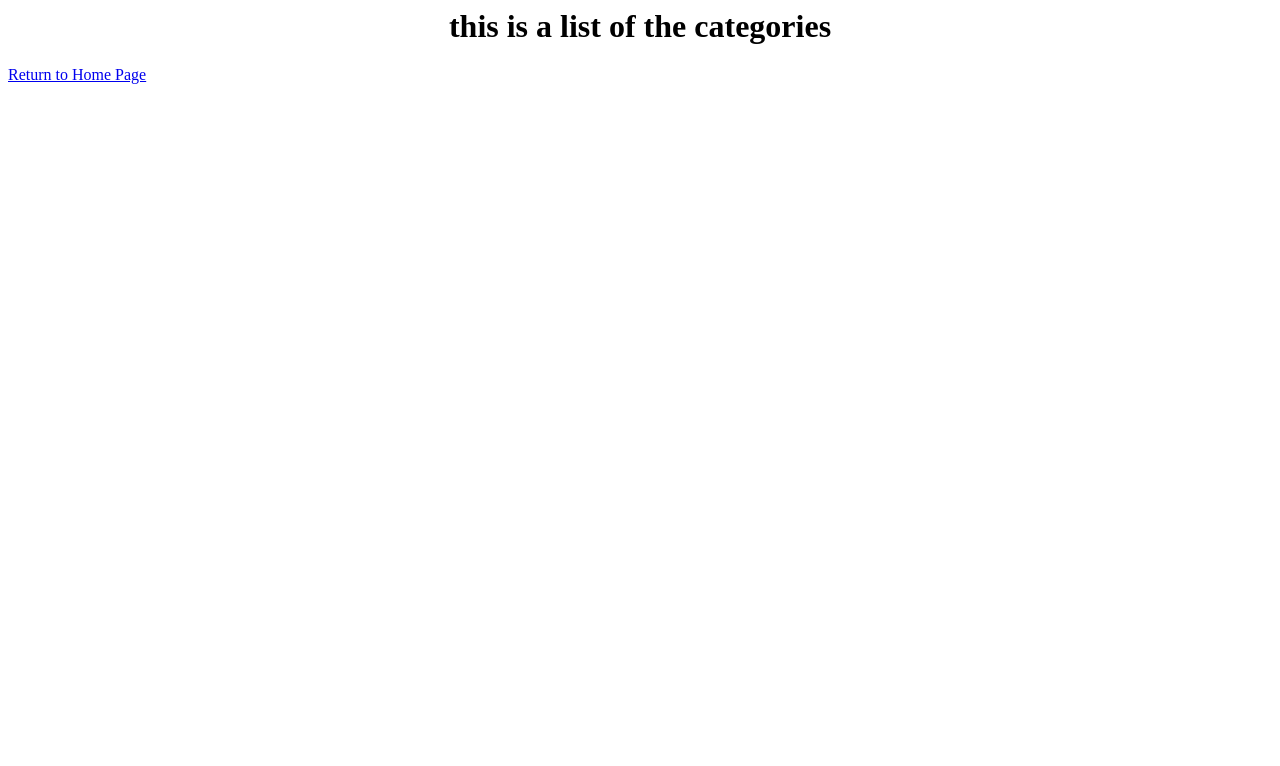
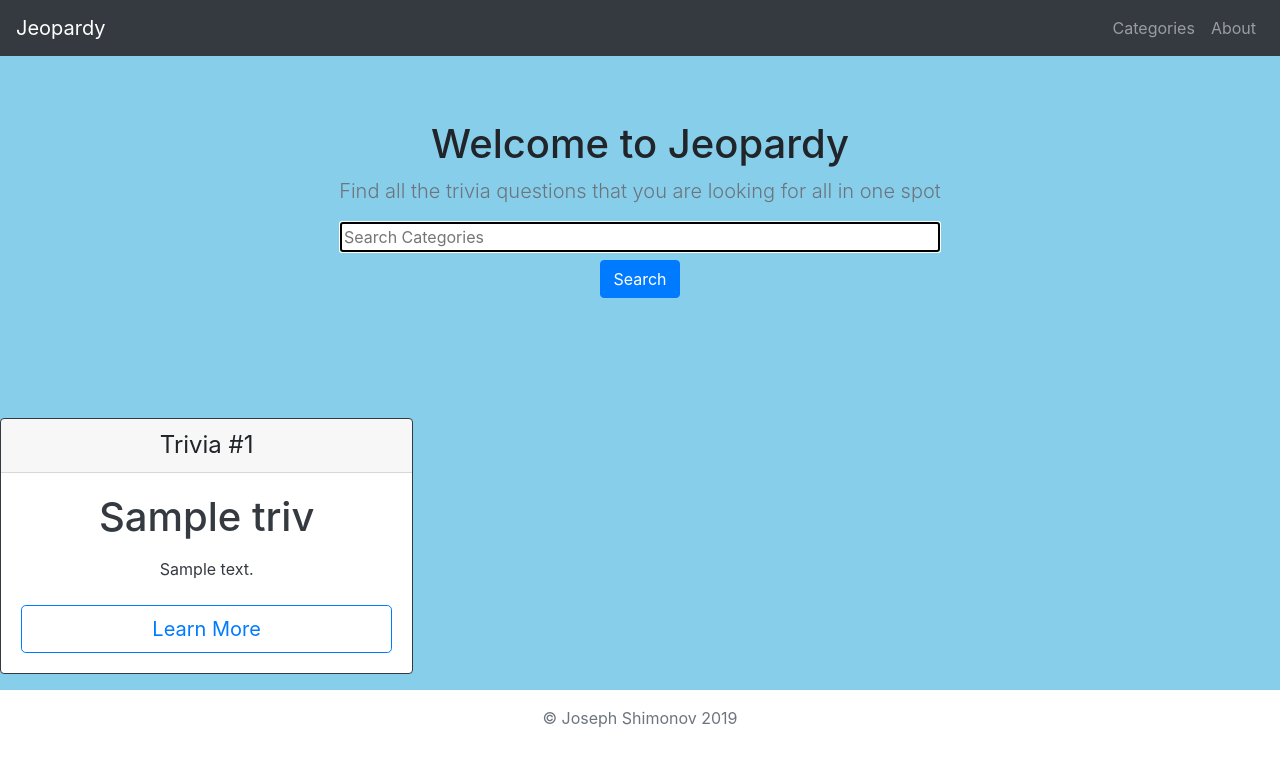
Before and after one commit to JShimonov/Capital-One-App, a Django app: template trivia/templates/trivia/categories.html in a window 1280 px wide. Shown: the top 766 px of the page. Run offline with Django 3.2, Linux system fonts and the light colour scheme; the template is opened without the code that fills it: most values are stand-ins (such as "Sample title", 1, 10 or a date in 2020); some libraries are stand-ins or nearby versions.

Commit message:
working on search feature

```diff
--- a/trivia/templates/trivia/base.html
+++ b/trivia/templates/trivia/base.html
@@ -46,7 +46,7 @@
         <input type="text" placeholder="Search Categories" style="width:100%; max-width:600px; outline:auto; outline-width:2px">
 
         <p>
-          <a href="#" class="btn btn-primary my-2">Search</a>
+          <a href="{% url 'trivia-results' %}" class="btn btn-primary my-2">Search</a>
         </p>
 
       </div>
--- a/trivia/templates/trivia/categories.html
+++ b/trivia/templates/trivia/categories.html
@@ -1,2 +1,33 @@
+{% extends "trivia/base.html" %}
+
+{% block content %}
+
+    <!-- Main Content -->
+    <!-- Cards -->
+    <div class="card-columns mb-3 text-center">
+
+        {% for triv in trivia %}
+            <div class="card border-dark mb-3">
+              <div class="card-header">
+                <h4 class="my-0 font-weight-normal">Trivia #{{ triv.id }}</h4>
+              </div>
+              <div class="card-body text-dark">
+                <h1 class="card-title pricing-card-title">{{ triv.question }}</h1>
+                <ul class="list-unstyled mt-3 mb-4">
+                  <li></li>
+                  <li>{{ triv.answer }}</li>
+                  <li></li>
+                  <li></li>
+                </ul>
+                <button type="button" class="btn btn-lg btn-block btn-outline-primary">Learn More</button>
+              </div>
+            </div>
+
+        {% endfor %}
+    </div>
+
+
+{% endblock content %}
+
 <h1 style="text-align:center">this is a list of the categories</h1>
 <a href="{% url 'trivia-home' %}">Return to Home Page</a>
--- a/trivia/templates/trivia/home.html
+++ b/trivia/templates/trivia/home.html
@@ -5,8 +5,6 @@
 
       <div class="album py-5 bg-dark">
         <div class="container">
-
-
 
             {% for triv in trivia %}
 
--- /dev/null
+++ b/trivia/templates/trivia/results.html
@@ -0,0 +1 @@
+This page will print all the results from the search bar
--- a/trivia/urls.py
+++ b/trivia/urls.py
@@ -5,4 +5,5 @@ urlpatterns = [
     path('', views.home, name='trivia-home'),
     path('about/', views.about, name='trivia-about'),
     path('categories/', views.categories, name='trivia-categories'),
+    path('results/', views.results, name='trivia-results'),
 ]
--- a/trivia/views.py
+++ b/trivia/views.py
@@ -22,6 +22,10 @@ def categories(request):
         content.append(dict)
     return render(request, 'trivia/categories.html', {'categories':content})
 
+def results(request):
+    return render(request, 'trivia/results.html')
+
+
 
 def about(request):
     return render(request, 'trivia/about.html')
```
